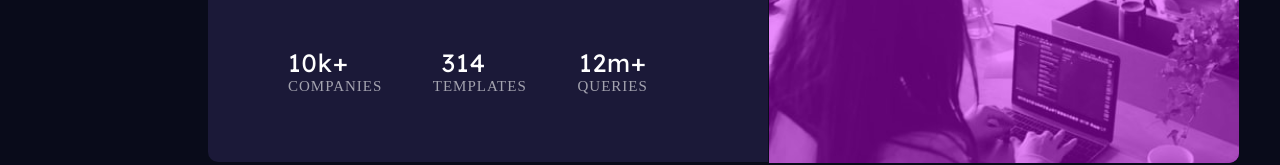
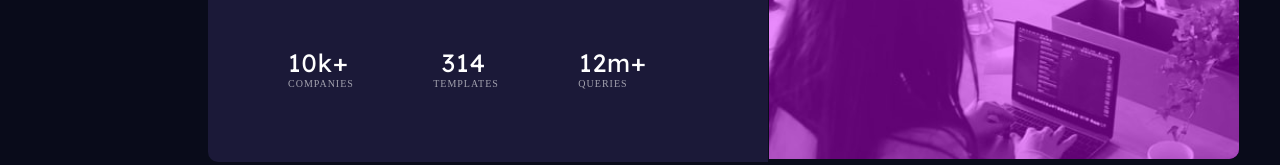
Before and after one commit to naveensing575/stats-preview-card, a plain HTML site: page index.html in a window 1280 px wide. Shown: the part 388-553 px from the top of the page. Drawn offline with Linux system fonts and the light colour scheme.

Commit message:
minor changes

```diff
--- a/css/style.css
+++ b/css/style.css
@@ -54,10 +54,10 @@ body
 }
 .f_foot
 {
-	font-size: 15px;
+	font-size: 10px;
 	background: hsl(244, 38%, 16%);
 	color: hsla(0, 0%, 100%, 0.6);
-	word-spacing: 46px;
+	word-spacing: 76px;
 	letter-spacing: 1px;
 	display: inline-block;
 }
```
